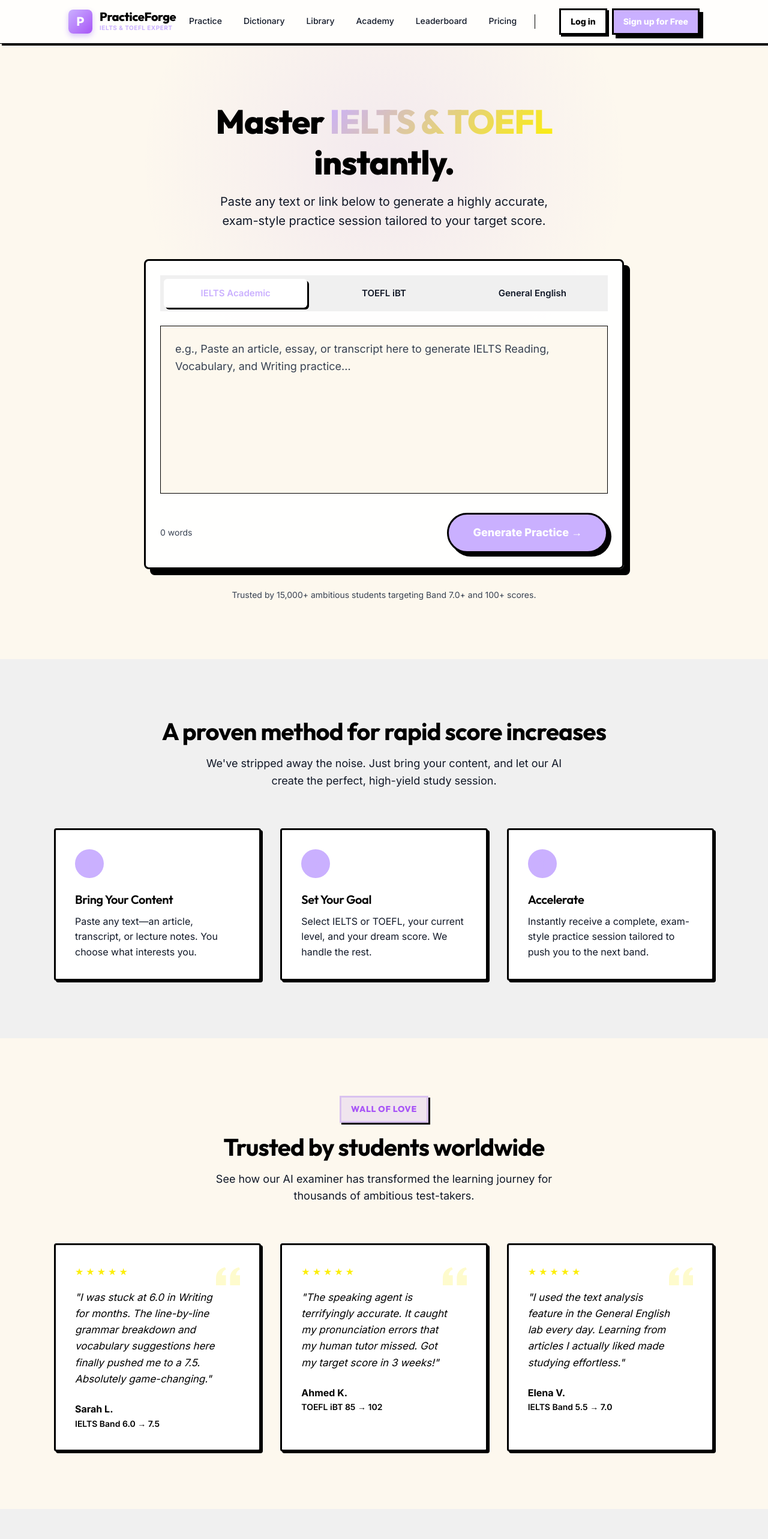
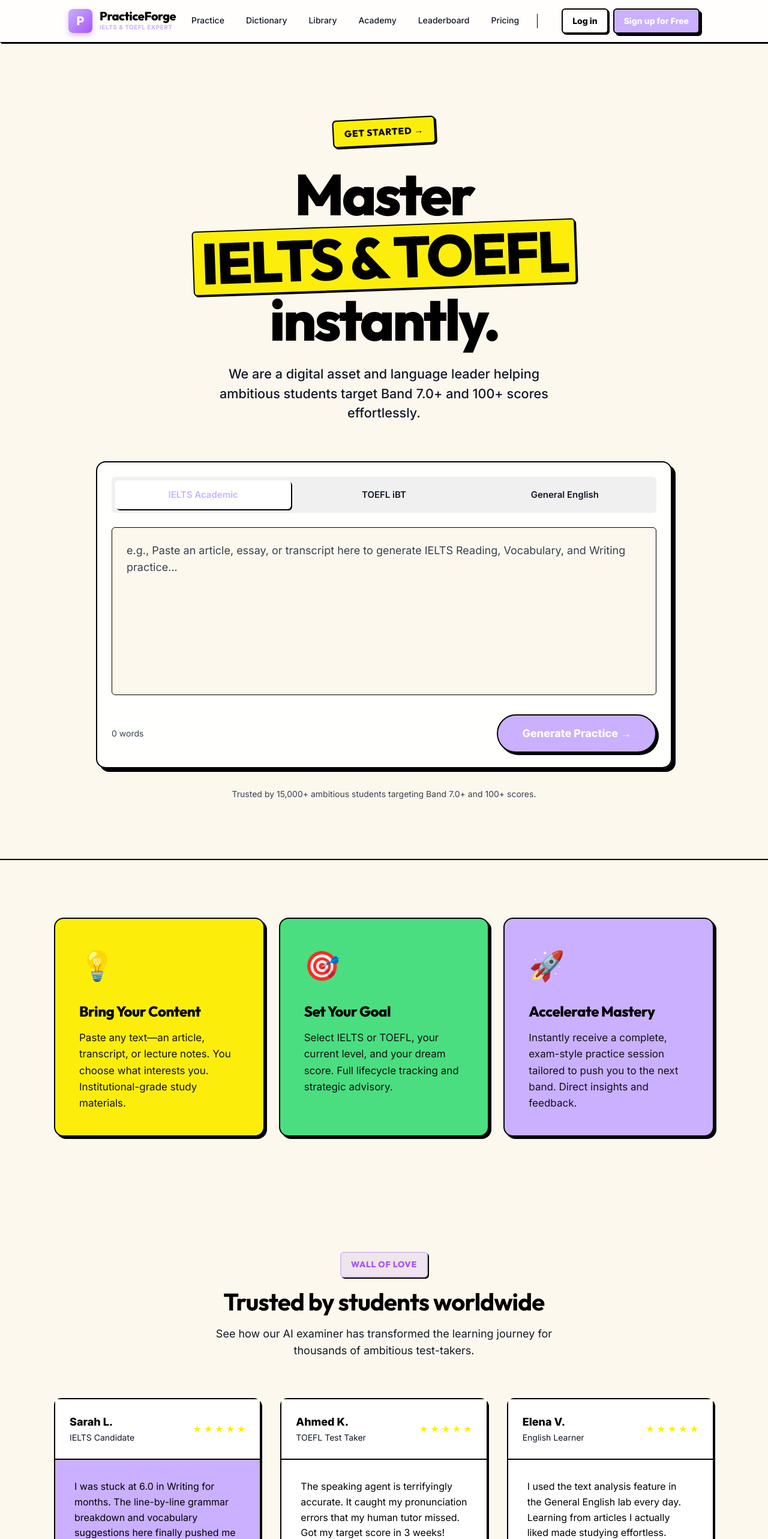
Before and after one commit to uSoyrac/personinapp, a Next.js app: page / in a window 1280 px wide. Shown: the top 2566 px of the page at 60% size. Built offline with nearby package versions, Linux system fonts and the light colour scheme.

Commit message:
style: refine neo-brutalism to match clean aesthetic screenshots

```diff
--- a/app/globals.css
+++ b/app/globals.css
@@ -42,22 +42,22 @@
   --accent-light: #FEF08A;
   --accent-glow: #FCEE0A;
 
-  /* Sharp edges */
-  --radius-sm: 0px;
-  --radius-md: 4px;
-  --radius-lg: 8px;
-  --radius-xl: 12px;
+  /* Modern Sharp edges */
+  --radius-sm: 6px;
+  --radius-md: 12px;
+  --radius-lg: 16px;
+  --radius-xl: 24px;
 
   --font-sans: "Inter", system-ui, sans-serif;
   --font-display: "Outfit", "Inter", system-ui, sans-serif;
 
-  /* Heavy 100% Solid Neobrutalism shadows */
-  --shadow-sm: 3px 3px 0px 0px #000000;
-  --shadow-md: 6px 6px 0px 0px #000000;
-  --shadow-lg: 10px 10px 0px 0px #000000;
-  --shadow-glow: 6px 6px 0px 0px #000000;
+  /* Refined Solid Neobrutalism shadows */
+  --shadow-sm: 2px 2px 0px 0px #000000;
+  --shadow-md: 4px 4px 0px 0px #000000;
+  --shadow-lg: 6px 6px 0px 0px #000000;
+  --shadow-glow: 4px 4px 0px 0px #000000;
 
-  --border-width: 3px;
+  --border-width: 2px;
 }
 
 /* ==============================
@@ -240,6 +240,19 @@
   -webkit-text-fill-color: transparent;
   background-clip: text;
   display: inline-block;
+}
+
+.highlight-box {
+  display: inline-block;
+  background: var(--accent);
+  padding: 0.1rem 0.75rem;
+  transform: rotate(-2deg);
+  border: var(--border-width) solid var(--border);
+  box-shadow: var(--shadow-sm);
+  border-radius: var(--radius-sm);
+  margin: 0 0.5rem;
+  color: #000;
+  white-space: nowrap;
 }
 
 /* ==============================
--- a/app/page.tsx
+++ b/app/page.tsx
@@ -35,42 +35,37 @@
 
   return (
     <div>
-      {/* ==================== PANGRAM-STYLE HERO ==================== */}
+      {/* ==================== NEO-BRUTAL HERO ==================== */}
       <section
         style={{
-          padding: "6rem 1.5rem 6rem",
+          padding: "8rem 1.5rem 6rem",
           position: "relative",
           overflow: "hidden",
-          minHeight: "80vh",
+          minHeight: "85vh",
           display: "flex",
           flexDirection: "column",
-          justifyContent: "center"
+          justifyContent: "center",
+          background: "var(--bg)"
         }}
       >
-        {/* Soft Background Gradients */}
-        <div
-          aria-hidden
-          style={{
-            position: "absolute",
-            top: "-10%",
-            left: "50%",
-            transform: "translateX(-50%)",
-            width: "100%",
-            maxWidth: "1000px",
-            height: "600px",
-            background: "radial-gradient(circle, rgba(124, 58, 237, 0.08) 0%, transparent 70%)",
-            pointerEvents: "none",
-            zIndex: -1,
-          }}
-        />
+        <div className="container-sm animate-fadeIn" style={{ position: "relative", maxWidth: "960px", margin: "0 auto" }}>
 
-        <div className="container-sm animate-fadeIn" style={{ position: "relative", maxWidth: "800px" }}>
-          <div style={{ textAlign: "center", marginBottom: "3rem" }}>
-            <h1 style={{ marginBottom: "1rem", color: "var(--foreground)", fontSize: "clamp(2.5rem, 5vw, 3.5rem)" }}>
-              Master <span className="gradient-text">IELTS & TOEFL</span> instantly.
+          <div style={{ textAlign: "center", marginBottom: "4rem", display: "flex", flexDirection: "column", alignItems: "center" }}>
+            <div className="badge" style={{ marginBottom: "2rem", transform: "rotate(-3deg) scale(1.1)", background: "var(--accent)", color: "#000" }}>
+              GET STARTED →
+            </div>
+            <h1 style={{
+              marginBottom: "1.5rem",
+              color: "var(--foreground)",
+              fontSize: "clamp(3.5rem, 8vw, 6rem)",
+              lineHeight: 1.05,
+              letterSpacing: "-0.04em",
+              fontWeight: 900
+            }}>
+              Master <span className="highlight-box">IELTS & TOEFL</span> instantly.
             </h1>
-            <p style={{ fontSize: "1.25rem", maxWidth: "600px", margin: "0 auto", color: "var(--foreground-muted)" }}>
-              Paste any text or link below to generate a highly accurate, exam-style practice session tailored to your target score.
+            <p style={{ fontSize: "1.35rem", maxWidth: "600px", margin: "0 auto", color: "var(--foreground-muted)", fontWeight: 500, lineHeight: 1.5 }}>
+              We are a digital asset and language leader helping ambitious students target Band 7.0+ and 100+ scores effortlessly.
             </p>
           </div>
 
@@ -138,38 +133,31 @@
         </div>
       </section>
 
-      {/* ==================== HOW IT WORKS ==================== */}
-      <section id="how-it-works" className="section" style={{ background: "var(--surface-2)" }}>
+      {/* ==================== HOW IT WORKS (CHORKE STYLE CARDS) ==================== */}
+      <section id="how-it-works" className="section" style={{ background: "var(--bg)", borderTop: "var(--border-width) solid var(--border)" }}>
         <div className="container">
-          <div style={{ textAlign: "center", marginBottom: "4rem" }}>
-            <h2 style={{ color: "var(--foreground)", marginBottom: "1rem" }}>A proven method for rapid score increases</h2>
-            <p style={{ fontSize: "1.125rem", maxWidth: "600px", margin: "0 auto" }}>
-              We've stripped away the noise. Just bring your content, and let our AI create the perfect, high-yield study session.
-            </p>
-          </div>
 
-          <div
-            style={{
-              display: "grid",
-              gridTemplateColumns: "repeat(auto-fit, minmax(280px, 1fr))",
-              gap: "2rem",
-            }}
-          >
-            {HOW_IT_WORKS.map((step) => (
-              <div
-                key={step.step}
-                className="card"
-                style={{ position: "relative", overflow: "hidden", padding: "2rem" }}
-              >
-                <div style={{ width: "3rem", height: "3rem", borderRadius: "50%", background: "var(--primary-glow)", color: "var(--primary)", display: "flex", alignItems: "center", justifyContent: "center", fontSize: "1.25rem", fontWeight: "bold", marginBottom: "1.5rem" }}>
-                  {step.step}
-                </div>
-                <h3 style={{ margin: "0 0 0.75rem", color: "var(--foreground)", fontSize: "1.25rem" }}>
-                  {step.title}
-                </h3>
-                <p style={{ margin: 0, fontSize: "1rem", lineHeight: 1.6 }}>{step.desc}</p>
-              </div>
-            ))}
+          <div style={{ display: "grid", gridTemplateColumns: "repeat(auto-fit, minmax(300px, 1fr))", gap: "1.5rem" }}>
+            {/* Card 1: Yellow */}
+            <div className="card" style={{ background: "var(--gold)", border: "var(--border-width) solid var(--border)", padding: "2.5rem", borderRadius: "var(--radius-lg)", boxShadow: "var(--shadow-md)" }}>
+              <div style={{ fontSize: "3rem", marginBottom: "1.5rem" }}>💡</div>
+              <h3 style={{ fontSize: "1.5rem", fontWeight: 800, marginBottom: "1rem", color: "#000" }}>Bring Your Content</h3>
+              <p style={{ fontSize: "1.0625rem", color: "#111", lineHeight: 1.6 }}>Paste any text—an article, transcript, or lecture notes. You choose what interests you. Institutional-grade study materials.</p>
+            </div>
+
+            {/* Card 2: Mint */}
+            <div className="card" style={{ background: "var(--mint)", border: "var(--border-width) solid var(--border)", padding: "2.5rem", borderRadius: "var(--radius-lg)", boxShadow: "var(--shadow-md)" }}>
+              <div style={{ fontSize: "3rem", marginBottom: "1.5rem" }}>🎯</div>
+              <h3 style={{ fontSize: "1.5rem", fontWeight: 800, marginBottom: "1rem", color: "#000" }}>Set Your Goal</h3>
+              <p style={{ fontSize: "1.0625rem", color: "#111", lineHeight: 1.6 }}>Select IELTS or TOEFL, your current level, and your dream score. Full lifecycle tracking and strategic advisory.</p>
+            </div>
+
+            {/* Card 3: Lila */}
+            <div className="card" style={{ background: "var(--lavender)", border: "var(--border-width) solid var(--border)", padding: "2.5rem", borderRadius: "var(--radius-lg)", boxShadow: "var(--shadow-md)" }}>
+              <div style={{ fontSize: "3rem", marginBottom: "1.5rem" }}>🚀</div>
+              <h3 style={{ fontSize: "1.5rem", fontWeight: 800, marginBottom: "1rem", color: "#000" }}>Accelerate Mastery</h3>
+              <p style={{ fontSize: "1.0625rem", color: "#111", lineHeight: 1.6 }}>Instantly receive a complete, exam-style practice session tailored to push you to the next band. Direct insights and feedback.</p>
+            </div>
           </div>
         </div>
       </section>
@@ -187,21 +175,23 @@
 
           <div style={{ display: "grid", gridTemplateColumns: "repeat(auto-fit, minmax(280px, 1fr))", gap: "2rem" }}>
             {[
-              { name: "Sarah L.", score: "IELTS Band 6.0 → 7.5", text: "I was stuck at 6.0 in Writing for months. The line-by-line grammar breakdown and vocabulary suggestions here finally pushed me to a 7.5. Absolutely game-changing." },
-              { name: "Ahmed K.", score: "TOEFL iBT 85 → 102", text: "The speaking agent is terrifyingly accurate. It caught my pronunciation errors that my human tutor missed. Got my target score in 3 weeks!" },
-              { name: "Elena V.", score: "IELTS Band 5.5 → 7.0", text: "I used the text analysis feature in the General English lab every day. Learning from articles I actually liked made studying effortless." },
+              { name: "Sarah L.", role: "IELTS Candidate", score: "IELTS Band 6.0 → 7.5", text: "I was stuck at 6.0 in Writing for months. The line-by-line grammar breakdown and vocabulary suggestions here finally pushed me to a 7.5. Absolutely game-changing.", bg: "var(--lavender)" },
+              { name: "Ahmed K.", role: "TOEFL Test Taker", score: "TOEFL iBT 85 → 102", text: "The speaking agent is terrifyingly accurate. It caught my pronunciation errors that my human tutor missed. Got my target score in 3 weeks!", bg: "var(--surface)" },
+              { name: "Elena V.", role: "English Learner", score: "General English", text: "I used the text analysis feature in the General English lab every day. Learning from articles I actually liked made studying effortless.", bg: "var(--surface)" },
             ].map((review, i) => (
-              <div key={i} className="card" style={{ padding: "2rem", background: "var(--surface)", position: "relative" }}>
-                <div style={{ position: "absolute", top: "2rem", right: "2rem", color: "var(--gold)", opacity: 0.2 }}>
-                  <svg width="40" height="40" viewBox="0 0 24 24" fill="currentColor"><path d="M14.017 21v-7.391c0-5.704 3.731-9.57 8.983-10.609l.995 2.151c-2.432.917-3.995 3.638-3.995 5.849h4v10h-9.983zm-14.017 0v-7.391c0-5.704 3.748-9.57 9-10.609l.996 2.151c-2.433.917-3.996 3.638-3.996 5.849h3.983v10h-9.983z"/></svg>
+              <div key={i} className="card" style={{ padding: "0", background: review.bg, position: "relative", display: "flex", flexDirection: "column" }}>
+                <div style={{ padding: "1.5rem", borderBottom: "var(--border-width) solid var(--border)", display: "flex", justifyContent: "space-between", alignItems: "center", background: "var(--surface)" }}>
+                  <div>
+                    <p style={{ margin: 0, fontWeight: 800, color: "var(--foreground)", fontSize: "1.125rem" }}>{review.name}</p>
+                    <p style={{ margin: 0, fontSize: "0.875rem", color: "var(--foreground-muted)" }}>{review.role}</p>
+                  </div>
+                  <div style={{ display: "flex", gap: "0.25rem", color: "var(--gold)" }}>
+                    {"★★★★★".split("").map((star, idx) => <span key={idx}>{star}</span>)}
+                  </div>
                 </div>
-                <div style={{ display: "flex", gap: "0.25rem", color: "var(--gold)", marginBottom: "1rem" }}>
-                  {"★★★★★".split("").map((star, idx) => <span key={idx}>{star}</span>)}
-                </div>
-                <p style={{ fontSize: "1.0625rem", lineHeight: 1.6, color: "var(--foreground)", marginBottom: "1.5rem", fontStyle: "italic", position: "relative", zIndex: 1, paddingRight: "2rem" }}>"{review.text}"</p>
-                <div>
-                  <p style={{ margin: 0, fontWeight: 700, color: "var(--foreground)" }}>{review.name}</p>
-                  <p style={{ margin: 0, fontSize: "0.875rem", color: "var(--mint-dark)", fontWeight: 600 }}>{review.score}</p>
+                <div style={{ padding: "2rem" }}>
+                  <p style={{ fontSize: "1rem", lineHeight: 1.6, color: "var(--foreground)", marginBottom: "1.5rem" }}>{review.text}</p>
+                  <p style={{ margin: 0, fontSize: "0.875rem", color: "var(--foreground)", fontWeight: 800, background: "var(--surface-2)", padding: "0.5rem 1rem", borderRadius: "var(--radius-sm)", display: "inline-block", border: "1px solid var(--border)" }}>{review.score}</p>
                 </div>
               </div>
             ))}
```
